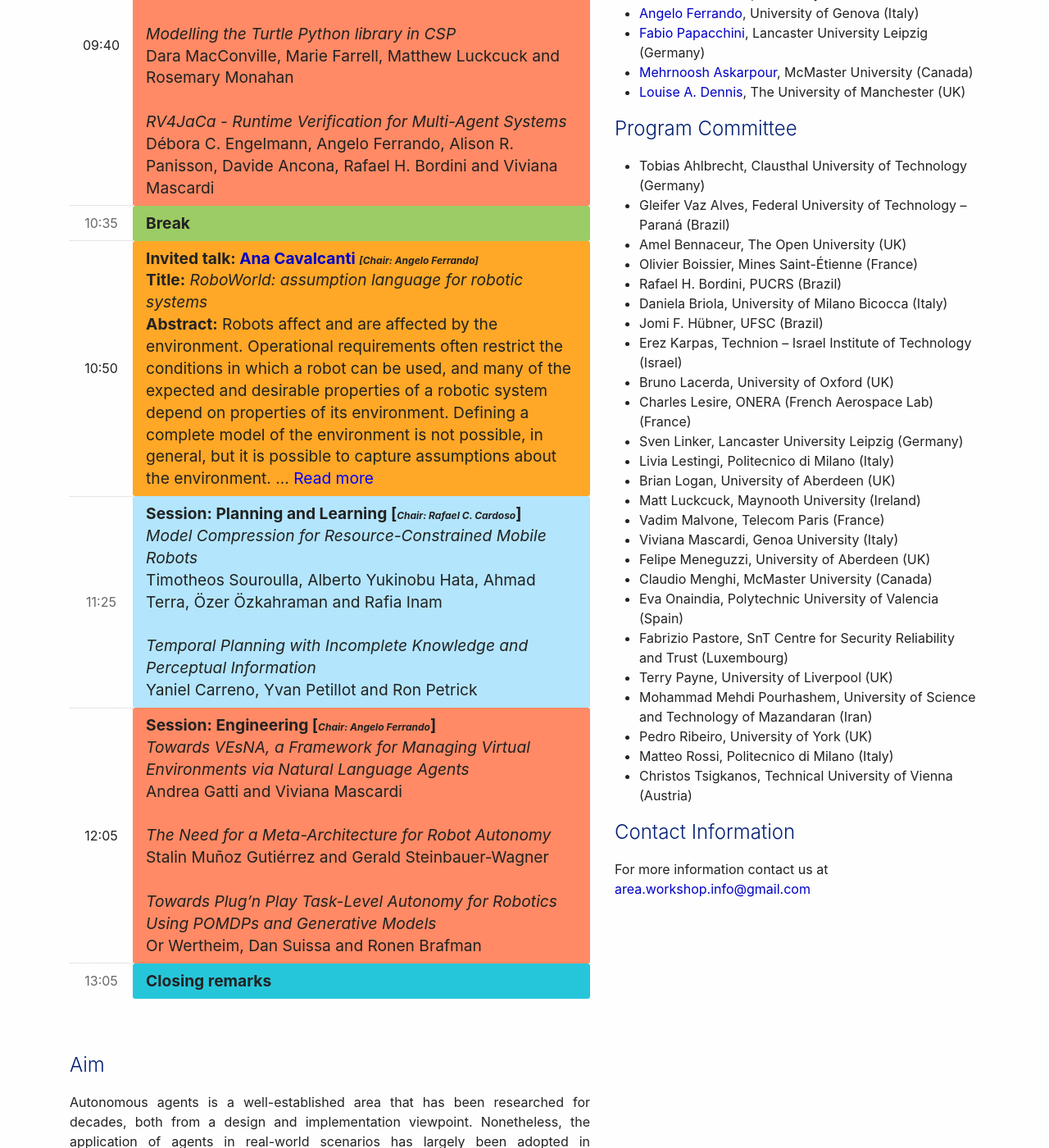
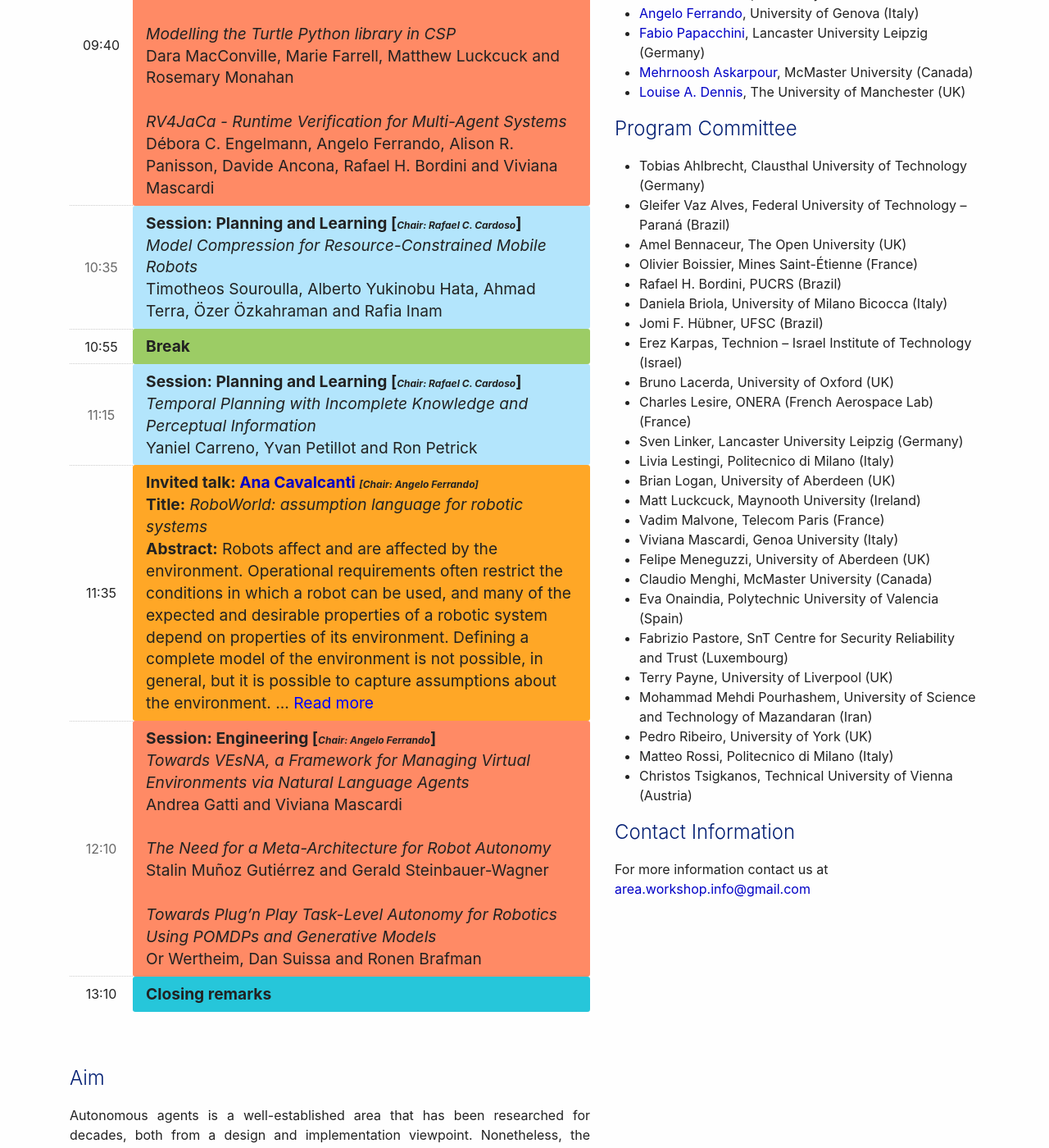
Before and after one commit to AREAWorkshop/AREA2022, a Jekyll site: the page built from index.md, in a window 1280 px wide and 1400 px high, scrolled down 853 px. Shown: the whole window at 82% size. Built offline with Jekyll 4.4.1, drawn with Linux system fonts in a browser that asks for light colours; nearby versions of some CDN libraries.

Commit message:
Update index.md

```diff
--- a/index.md
+++ b/index.md
@@ -83,10 +83,30 @@ He has also worked on a wide range of artificial intelligence research problems,
         </tr>
         <tr>
             <th>10:35</th>
+            <td colspan="4" class="stage-mars">
+            Session: Planning and Learning [<i style="font-size:12px">Chair: Rafael C. Cardoso</i>]
+            <span>
+              <i>Model Compression for Resource-Constrained Mobile Robots</i><br/>
+              Timotheos Souroulla, Alberto Yukinobu Hata, Ahmad Terra, Özer Özkahraman and Rafia Inam
+            </span>
+            </td>
+        </tr>
+        <tr>
+            <th>10:55</th>
             <td colspan="4" class="stage-mercury">Break</td>
         </tr>
         <tr>
-            <th>10:50</th>
+            <th>11:15</th>
+            <td colspan="4" class="stage-mars">
+            Session: Planning and Learning [<i style="font-size:12px">Chair: Rafael C. Cardoso</i>]
+            <span>
+              <i>Temporal Planning with Incomplete Knowledge and Perceptual Information</i><br/>
+              Yaniel Carreno, Yvan Petillot and Ron Petrick
+            </span>
+            </td>
+        </tr>
+        <tr>
+            <th>11:35</th>
           <td colspan="4" class="stage-earth">Invited talk: <a href="https://www-users.cs.york.ac.uk/~alcc/" target="_blank">Ana Cavalcanti</a> <i style="font-size:12px">[Chair: Angelo Ferrando]</i>
               <span>
                   <b>Title:</b> <i>RoboWorld: assumption language for robotic systems</i> <br/>
@@ -98,22 +118,7 @@ He has also worked on a wide range of artificial intelligence research problems,
             </td>
         </tr>
         <tr>
-            <th>11:25</th>
-            <td colspan="4" class="stage-mars">
-            Session: Planning and Learning [<i style="font-size:12px">Chair: Rafael C. Cardoso</i>]
-            <span>
-              <i>Model Compression for Resource-Constrained Mobile Robots</i><br/>
-              Timotheos Souroulla, Alberto Yukinobu Hata, Ahmad Terra, Özer Özkahraman and Rafia Inam
-            </span>
-            <br/>
-            <span>
-              <i>Temporal Planning with Incomplete Knowledge and Perceptual Information</i><br/>
-              Yaniel Carreno, Yvan Petillot and Ron Petrick
-            </span>
-            </td>
-        </tr>
-        <tr>
-            <th>12:05</th>
+            <th>12:10</th>
             <td colspan="4" class="stage-venus">
             Session: Engineering [<i style="font-size:12px">Chair: Angelo Ferrando</i>]
             <span>
@@ -133,7 +138,7 @@ He has also worked on a wide range of artificial intelligence research problems,
             </td>
         </tr>
         <tr>
-            <th>13:05</th>
+            <th>13:10</th>
             <td colspan="4" class="stage-saturn">Closing remarks
             </td>
         </tr>
```
